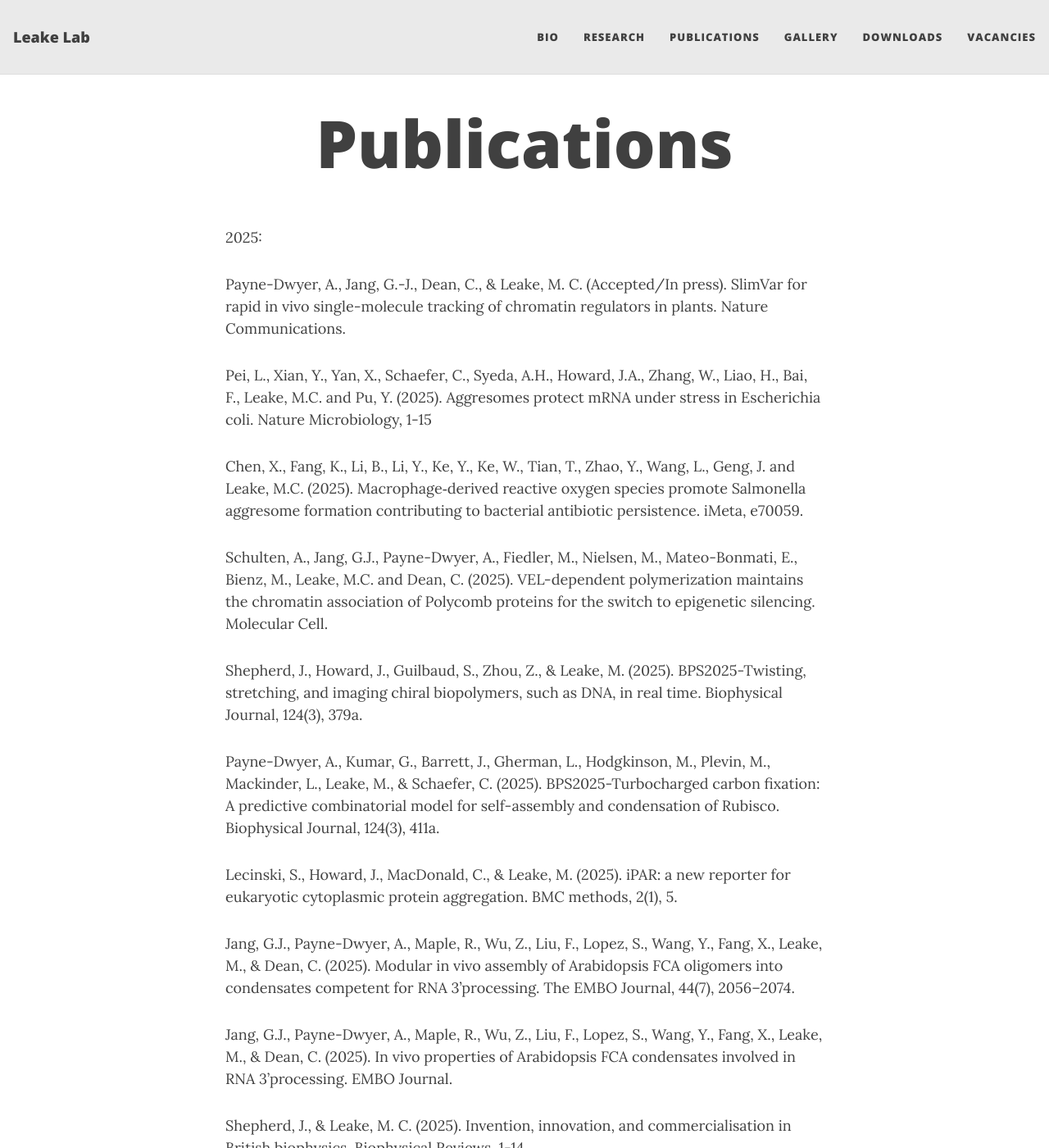
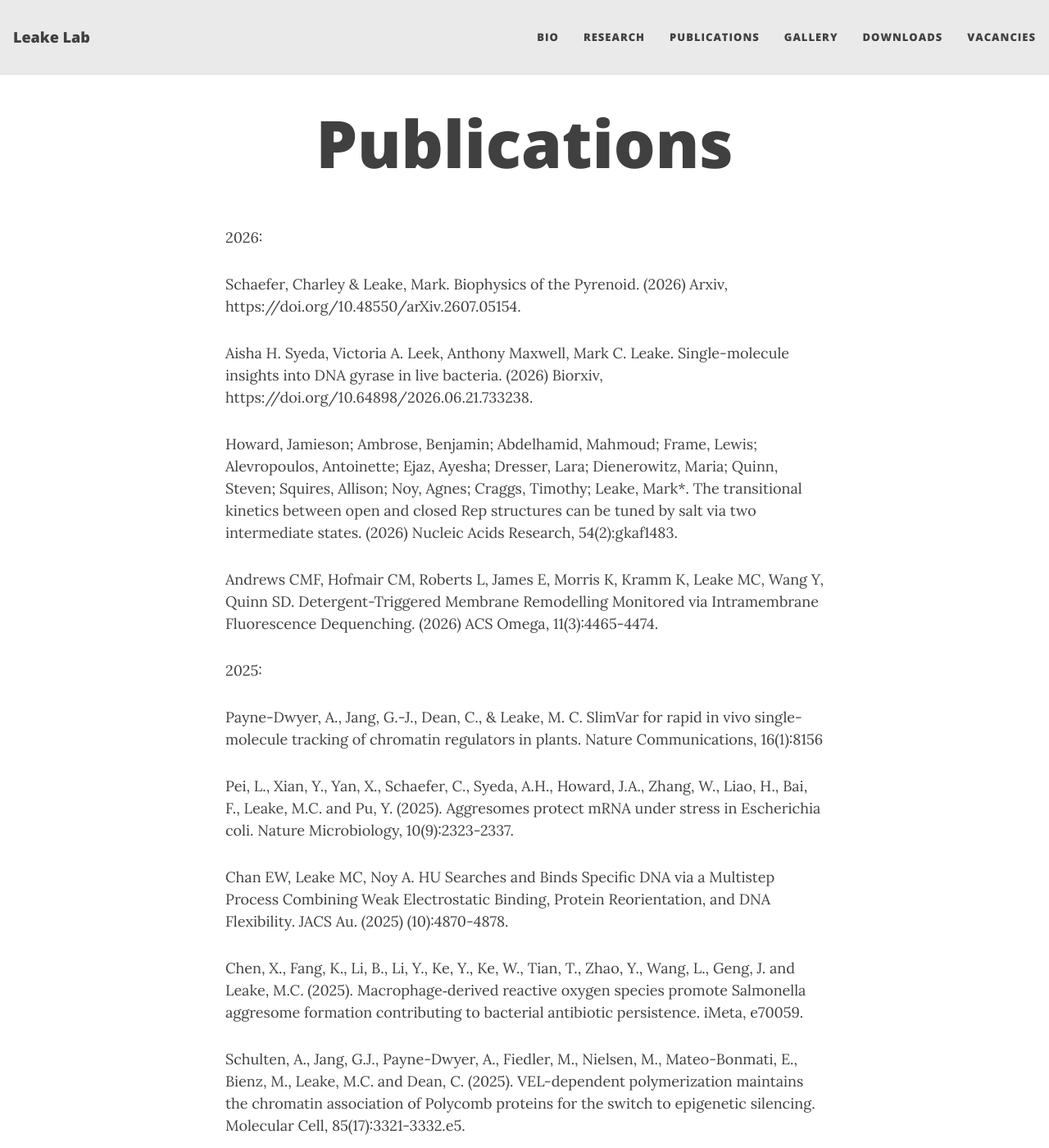
Before and after one commit to york-biophysics/york-biophysics.github.io, a Jekyll site: the page built from Publications.md, in a window 1280 px wide and 1400 px high. Shown: the whole window at 82% size. Built offline with Jekyll 4.4.1, drawn with Linux system fonts in a browser that asks for light colours; nearby versions of some CDN libraries; some of the changed text lies outside the part shown.

Commit message:
revised pubs list

```diff
--- a/Publications.md
+++ b/Publications.md
@@ -3,15 +3,29 @@ layout: page
 title: Publications
 ---
 
+2026:
+
+Schaefer, Charley & Leake, Mark. Biophysics of the Pyrenoid.  (2026) Arxiv, https://doi.org/10.48550/arXiv.2607.05154.
+
+Aisha H. Syeda, Victoria A. Leek,  Anthony Maxwell,  Mark C. Leake. Single-molecule insights into DNA gyrase in live bacteria. (2026) Biorxiv, https://doi.org/10.64898/2026.06.21.733238.
+
+Howard, Jamieson; Ambrose, Benjamin; Abdelhamid, Mahmoud; Frame, Lewis; Alevropoulos, Antoinette; Ejaz, Ayesha; Dresser, Lara; Dienerowitz, Maria; Quinn, Steven; Squires, Allison; Noy, Agnes; Craggs, Timothy; Leake, Mark*. The transitional kinetics between open and closed Rep structures can be tuned by salt via two intermediate states. (2026) Nucleic Acids Research, 54(2):gkaf1483.
+
+Andrews CMF, Hofmair CM, Roberts L, James E, Morris K, Kramm K, Leake MC, Wang Y, Quinn SD. Detergent-Triggered Membrane Remodelling Monitored via Intramembrane Fluorescence Dequenching. (2026) ACS Omega, 11(3):4465-4474.
+
 2025:
 
-Payne-Dwyer, A., Jang, G.-J., Dean, C., & Leake, M. C. (Accepted/In press). SlimVar for rapid in vivo single-molecule tracking of chromatin regulators in plants. Nature Communications.
+Payne-Dwyer, A., Jang, G.-J., Dean, C., & Leake, M. C. SlimVar for rapid in vivo single-molecule tracking of chromatin regulators in plants. Nature Communications, 16(1):8156
 
-Pei, L., Xian, Y., Yan, X., Schaefer, C., Syeda, A.H., Howard, J.A., Zhang, W., Liao, H., Bai, F., Leake, M.C. and Pu, Y. (2025). Aggresomes protect mRNA under stress in Escherichia coli. Nature Microbiology, 1-15
+Pei, L., Xian, Y., Yan, X., Schaefer, C., Syeda, A.H., Howard, J.A., Zhang, W., Liao, H., Bai, F., Leake, M.C. and Pu, Y. (2025). Aggresomes protect mRNA under stress in Escherichia coli. Nature Microbiology, 10(9):2323-2337.
+
+Chan EW, Leake MC, Noy A. HU Searches and Binds Specific DNA via a Multistep Process Combining Weak Electrostatic Binding, Protein Reorientation, and DNA Flexibility. JACS Au. (2025) (10):4870-4878.
 
 Chen, X., Fang, K., Li, B., Li, Y., Ke, Y., Ke, W., Tian, T., Zhao, Y., Wang, L., Geng, J. and Leake, M.C. (2025). Macrophage‐derived reactive oxygen species promote Salmonella aggresome formation contributing to bacterial antibiotic persistence. iMeta, e70059.
 
-Schulten, A., Jang, G.J., Payne-Dwyer, A., Fiedler, M., Nielsen, M., Mateo-Bonmati, E., Bienz, M., Leake, M.C. and Dean, C. (2025). VEL-dependent polymerization maintains the chromatin association of Polycomb proteins for the switch to epigenetic silencing. Molecular Cell.
+Schulten, A., Jang, G.J., Payne-Dwyer, A., Fiedler, M., Nielsen, M., Mateo-Bonmati, E., Bienz, M., Leake, M.C. and Dean, C. (2025). VEL-dependent polymerization maintains the chromatin association of Polycomb proteins for the switch to epigenetic silencing. Molecular Cell, 85(17):3321-3332.e5.
+
+Graham SP, Betts JK, Craggs TD, Leake MC, Hill CH, Quinn SD. A DNA Scaffold Approach Facilitates 5' Labeling of the SARS-CoV-2 RNA Pseudoknot for Single-Molecule Förster Resonance Energy Transfer Investigation. (2025) Chemphyschem,  26(23):e202500568.
 
 Shepherd, J., Howard, J., Guilbaud, S., Zhou, Z., & Leake, M. (2025). BPS2025-Twisting, stretching, and imaging chiral biopolymers, such as DNA, in real time. Biophysical Journal, 124(3), 379a.
 
@@ -21,9 +35,8 @@ Lecinski, S., Howard, J., MacDonald, C., & Leake, M. (2025). iPAR: a new reporte
 
 Jang, G.J., Payne-Dwyer, A., Maple, R., Wu, Z., Liu, F., Lopez, S., Wang, Y., Fang, X., Leake, M., & Dean, C. (2025). Modular in vivo assembly of Arabidopsis FCA oligomers into condensates competent for RNA 3’processing. The EMBO Journal, 44(7), 2056–2074.
 
-Jang, G.J., Payne-Dwyer, A., Maple, R., Wu, Z., Liu, F., Lopez, S., Wang, Y., Fang, X., Leake, M., & Dean, C. (2025). In vivo properties of Arabidopsis FCA condensates involved in RNA 3’processing. EMBO Journal.
+Shepherd, J., & Leake, M. C. (2025). Invention, innovation, and commercialisation in British biophysics. Biophysical Reviews, 17(4):1143-1156.
 
-Shepherd, J., & Leake, M. C. (2025). Invention, innovation, and commercialisation in British biophysics. Biophysical Reviews, 1-14.
 
 2024:
 
@@ -35,7 +48,7 @@ Dresser, L., Leake, M., & Quinn, S. (2024). Beta-amyloid induces the structural
 
 Schulten, A., Jang, G.J., Payne-Dwyer, A., Nielsen, M., Bienz, M., Leake, M., & Dean, C. (2024). Functional specialization of Arabidopsis VEL polymerization domains in the switch to Polycomb silencing. bioRxiv, 2024–02.
 
-Wollman, A., Syeda, A., Howard, J., Payne-Dwyer, A., Leech, A., Warecka, D., Guy, C., McGlynn, P., Hawkins, M., & Leake, M. (2024). Tetrameric UvrD helicase is located at the E. coli replisome due to frequent replication blocks. Journal of Molecular Biology, 436(2), 168369.
+Wollman, A., Syeda, A., Howard, J., Payne-Dwyer, A., Leech, A., Warecka, D., Guy, C., McGlynn, P., Hawkins, M., & Leake, M. (2024). Tetrameric UvrD helicase is located at the E. coli replisome due to frequent replication blocks. Journal of Molecular Biology, 436(2):168369.
 
 Barrett, J., Naduthodi, M., Mao, Y., Degut, C., Musia\l, S., Salter, A., Leake, M., Plevin, M., McCormick, A., Blaza, J., & others (2024). A promiscuous mechanism to phase separate eukaryotic carbon fixation in the green lineage. Nature Plants, 10(11), 1801–1813.
 
@@ -45,13 +58,11 @@ Payne-Dwyer, A., Jang, G.J., Dean, C., & Leake, M. (2024). SlimVar: rapid in viv
 
 Evans, D., Khamas, A., Payne-Dwyer, A., Wollman, A., Rasmussen, K., Klitgaard, J., Kallipolitis, B., Leake, M., & Meyer, R. (2024). Cooperation between coagulase and von willebrand factor binding protein in Staphylococcus aureus fibrin pseudocapsule formation. Biofilm, 8, 100233.
 
-Leake, M. (2024). Role of BST4 in Chlamydomonas. Plant Physiology.
-
 Howard, J., Ambrose, B., Abdelhamid, M., Alevropoulos-Borrill, A., Ejaz, A., Dresser, L., Dienerowitz, M., Quinn, S., Squires, A., Noy, A., & others (2024). Rep structures can be tuned by ionicity via metastable intermediates in the absence of DNA. bioRxiv, 2024–07.
 
 Dresser, L., Kunstmann-Olsen, C., Conteduca, D., Hofmair, C., Smith, N., Clark, L., Johnson, S., Penedo, J., Leake, M., & Quinn, S. (2024). Multiple intermediates in the detergent-induced fusion of lipid vesicles. Communications Materials, 5(1), 195.
 
-Adler, L., Lau, C., Shaikh, K., Maldegem, K., Payne-Dwyer, A., Lefoulon, C., Girr, P., Atkinson, N., Barrett, J., Emrich-Mills, T., & others (2024). Bestrophin-like protein 4 is involved in photosynthetic acclimation to light fluctuations in Chlamydomonas. Plant physiology, 196(4), 2374–2394.
+Adler L, Lau CS, Shaikh KM, van Maldegem KA, Payne-Dwyer AL, Lefoulon C, Girr P, Atkinson N, Barrett J, Emrich-Mills TZ, Dukic E, Blatt MR, Leake MC, Peltier G, Spetea C, Burlacot A, McCormick AJ, Mackinder LCM, Walker CE. Bestrophin-like protein 4 is involved in photosynthetic acclimation to light fluctuations in Chlamydomonas. (2024) Plant Physiol, 196(4):2374-2394.
 
 2023:
 
```
